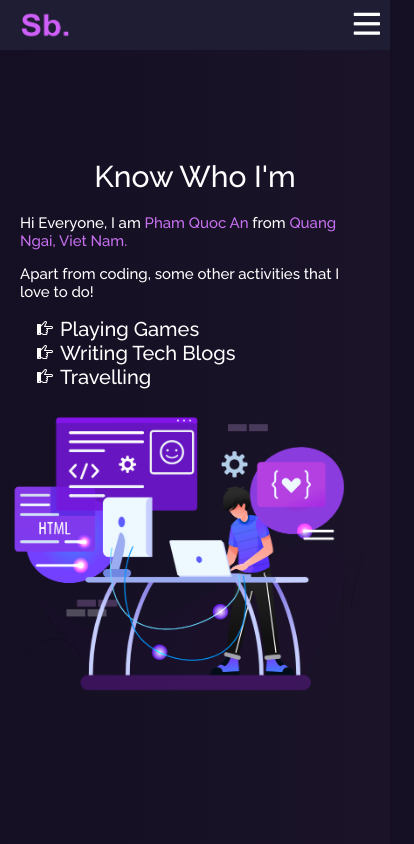
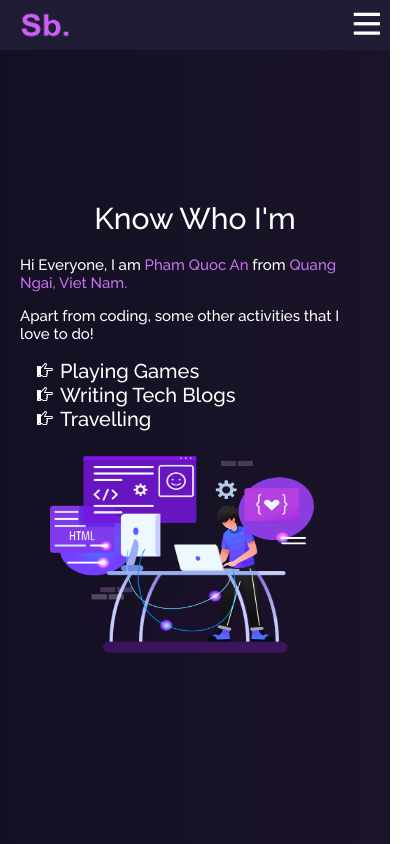
Before and after one commit to anphamquoc/portfolio, a React (Create React App) app: page /about in a window 390 px wide. Shown: the top 844 px of the page, 414 px wide, since content can reach past the window. Built offline with nearby package versions, Linux system fonts and the light colour scheme.

Commit message:
final commit

```diff
--- a/src/index.scss
+++ b/src/index.scss
@@ -104,13 +104,11 @@ nav {
     }
 
     .menu-responsive {
-      display: flex;
-      justify-content: center;
-      align-items: center;
       position: relative;
       // bottom: 0;
       padding: 10px;
       display: inline-block;
+      text-align: left;
       .mobile {
         font-size: 30px;
         cursor: pointer;
@@ -122,10 +120,9 @@ nav {
           display: flex;
           right: 0;
           flex-direction: column;
-          justify-content: center;
-          align-items: center;
           background-color: #1f1d33;
           .navlink {
+            text-align: center;
             padding: 10px;
             background: none;
             display: flex;
@@ -302,8 +299,8 @@ nav {
     flex-direction: column;
     padding: 0 20px;
     .image-about {
-      width: 437px;
-      height: 301px;
+      width: 350px;
+      height: 217px;
     }
   }
 }
```
